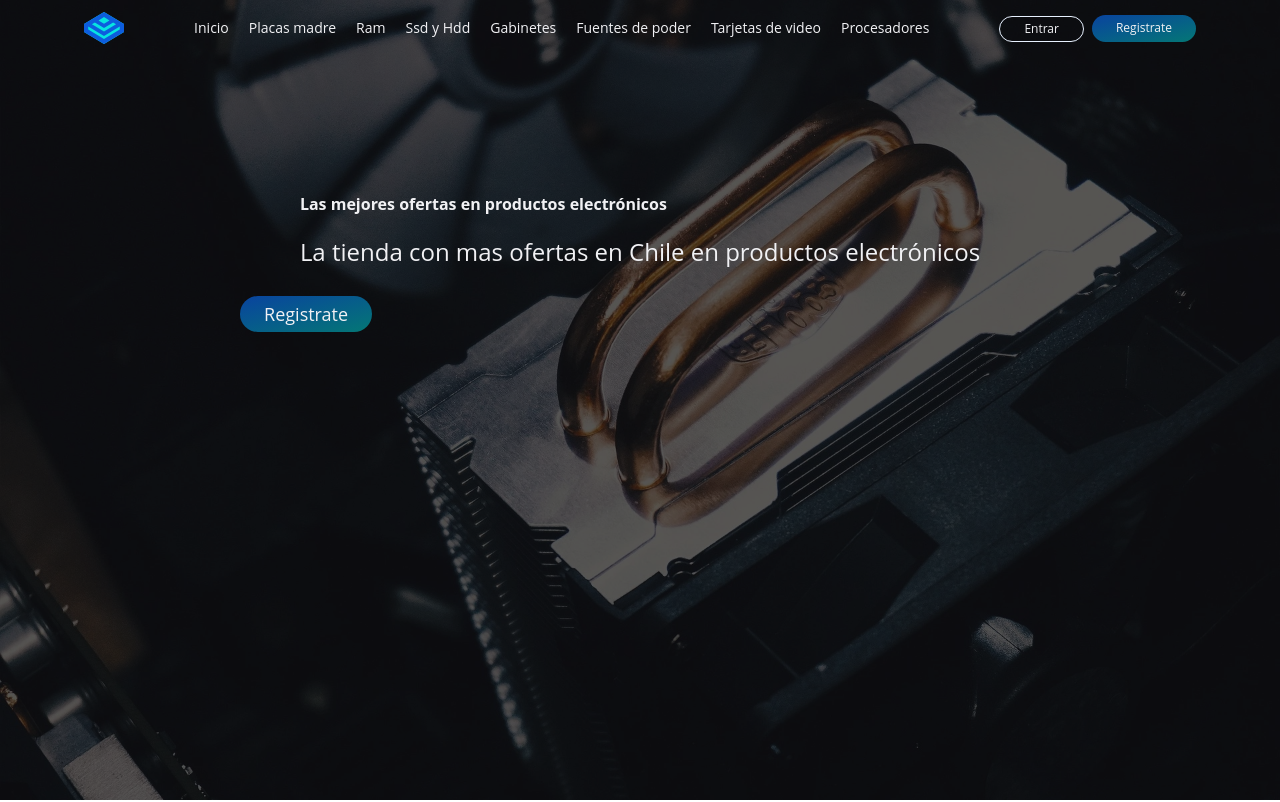
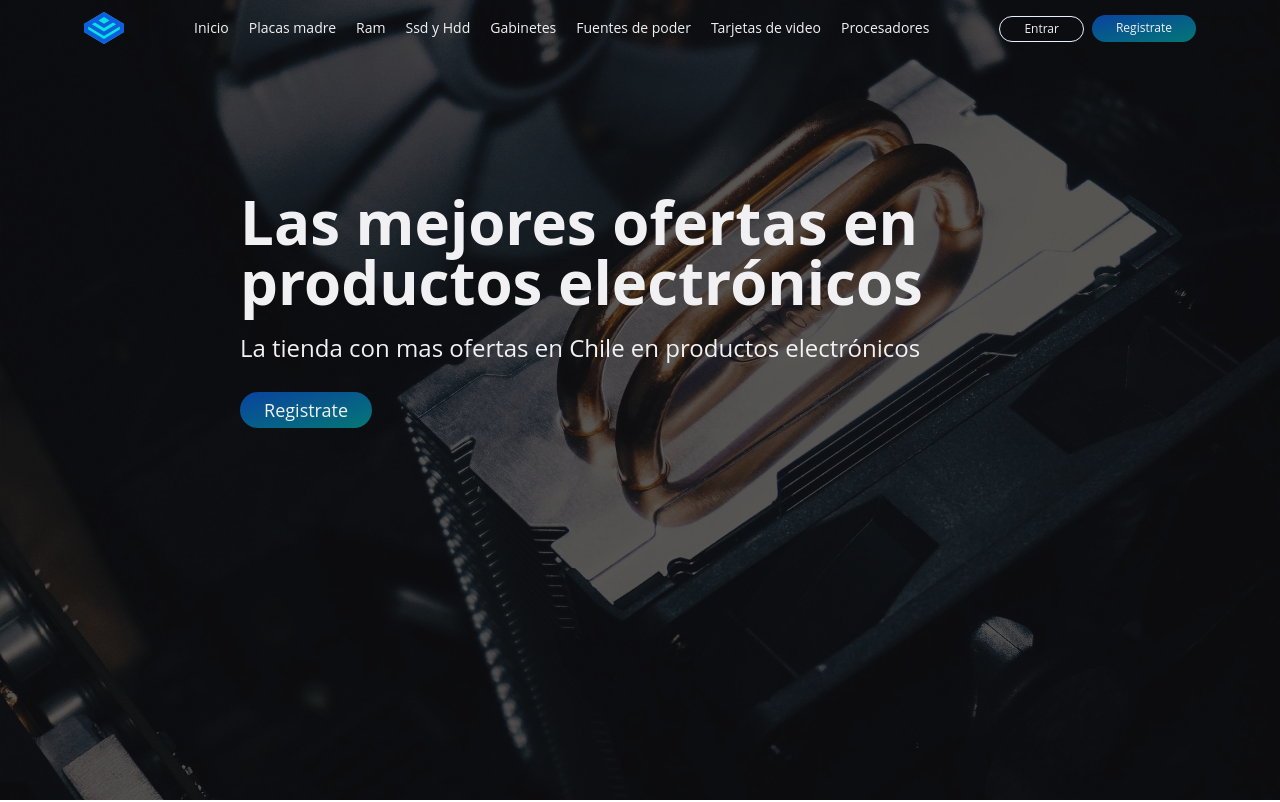
Before and after one commit to FernandoLorca/desafio-final-frontend, a React (Vite) app: page / in a window 1280 px wide. Shown: the top 802 px of the page. Built offline with nearby package versions, Linux system fonts and the light colour scheme.

Commit message:
Change some detail in the TitleOne component that is in the Hero component

```diff
--- a/src/components/Hero/HeroText.jsx
+++ b/src/components/Hero/HeroText.jsx
@@ -3,7 +3,11 @@ import TitleOne from '../Titles.jsx/TitleOne';
 const HeroText = ({ title, subTitle }) => {
   return (
     <>
-      <TitleOne title={title} /> <p className="text-2xl">{subTitle}</p>
+      <TitleOne
+        title={title}
+        classProperty="text-6xl"
+      />
+      <p className="text-2xl">{subTitle}</p>
     </>
   );
 };
```
